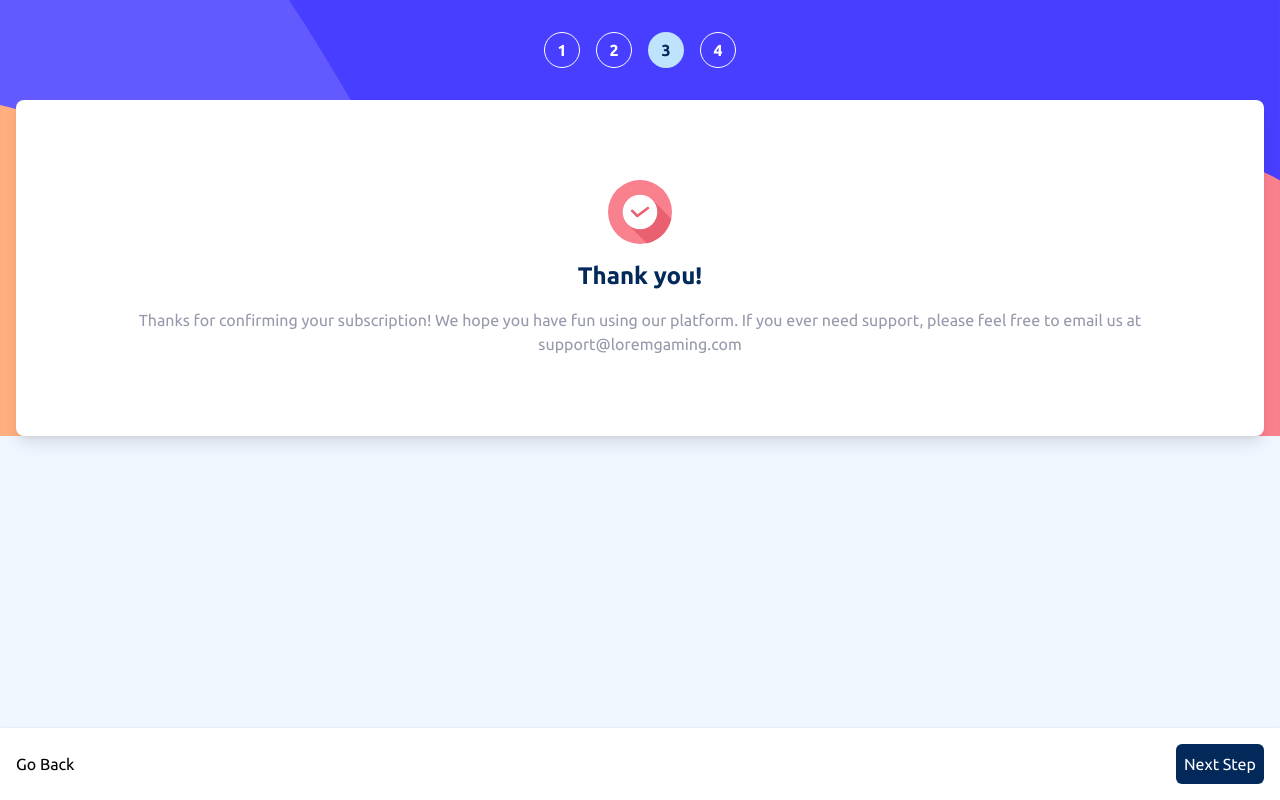
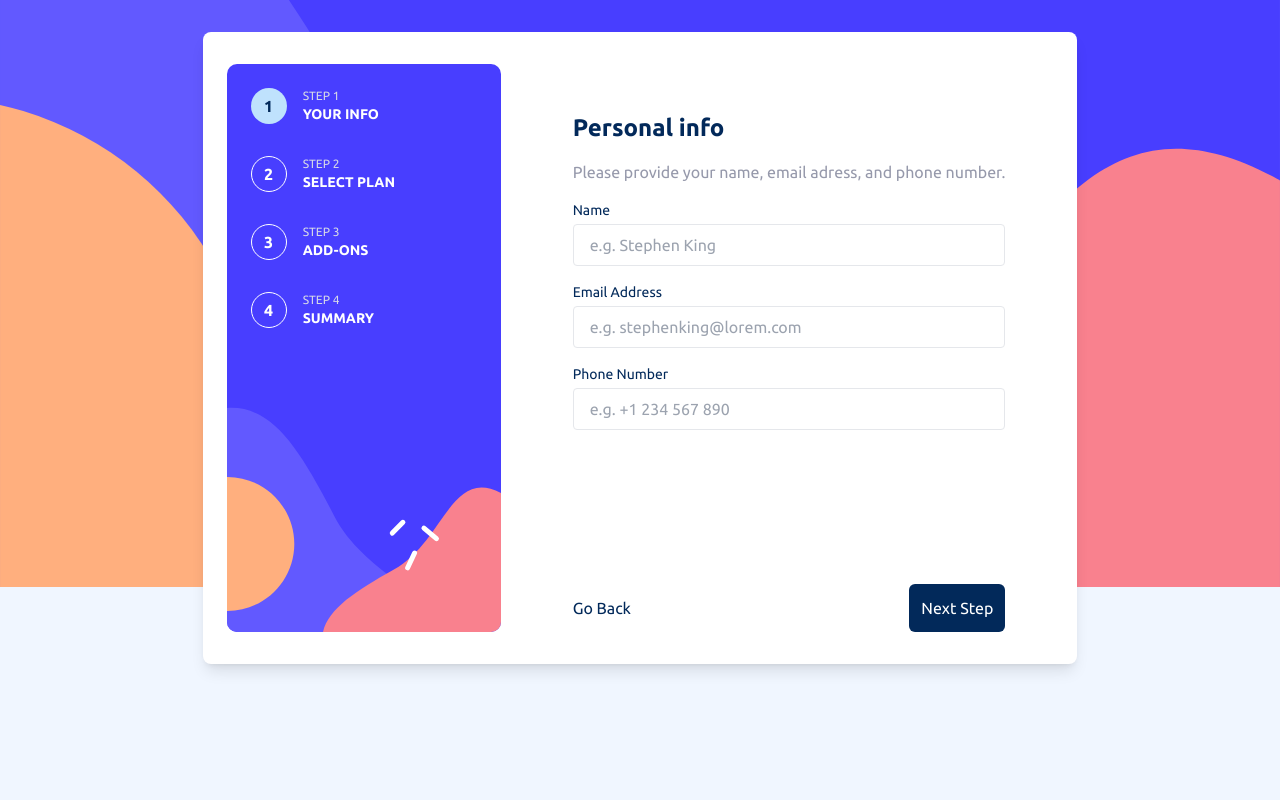
Before and after one commit to kelly-jsx/multi-step-form, a React (Vite) app: page /2 in a window 1280 px wide. Built offline with nearby package versions, Linux system fonts and the light colour scheme.

Commit message:
Form, Step1 design for desktop

```diff
--- a/src/components/App.tsx
+++ b/src/components/App.tsx
@@ -14,19 +14,20 @@ import { Step } from './Header/Step'
 
 const steps = ['Your Info', 'Select plan', 'ADD-ONS', 'Summary']
 
-const curr = 3
+const curr = 1
 
 function App() {
   return (
     <div className="h-screen w-screen bg-mangolia">
       <div
-        className="flex h-max w-screen flex-col items-center gap-8 px-4 pt-8"
+        className="flex h-screen w-screen flex-col items-center gap-8 px-4 pt-8"
         style={{
           backgroundImage: `url(${sidebarMobile})`,
           backgroundRepeat: 'no-repeat',
           backgroundSize: '100% auto'
         }}
       >
+        <div className="flex lg:hidden">
           <Header>
             {steps.map((description: string, index: number) => (
               <Step
@@ -36,8 +37,9 @@ function App() {
               />
             ))}
           </Header>
-        <div>
-          <Step5 />
+        </div>
+        <div className="self-center">
+          <Step1 steps={steps} curr={curr} />
           <Outlet />
         </div>
         <BottomNav />
--- a/src/components/BottomNav.tsx
+++ b/src/components/BottomNav.tsx
@@ -1,6 +1,6 @@
 export const BottomNav = () => {
   return (
-    <section className="fixed inset-x-0 bottom-0 z-10 flex items-center justify-between bg-white p-4 shadow">
+    <section className="fixed inset-x-0 bottom-0 z-10 flex items-center justify-between bg-white p-4 shadow lg:hidden">
       <p>Go Back</p>
       <button className="rounded-md bg-blue-marine p-2 text-white">
         Next Step
--- a/src/components/Form/Form.tsx
+++ b/src/components/Form/Form.tsx
@@ -1,17 +1,47 @@
+import { Step } from 'components/Header/Step'
 import React from 'react'
+
+import sidebarDesktop from './../../public/bg-sidebar-desktop.svg'
 
 type Props = {
   title: string
   description: string
   children: React.ReactNode
+  steps: []
+  curr: number
 }
 
-export const Form = ({ title, description, children }: Props) => {
+export const Form = ({ title, description, children, steps, curr }: Props) => {
   return (
-    <form className="flex w-full flex-col gap-4 rounded-lg bg-white px-6 py-8 text-blue-marine shadow-lg">
-      <h1 className="text-2xl font-bold">{title}</h1>
-      <p className="text-gray-cool">{description}</p>
-      {children}
+    <form className="flex w-full rounded-lg bg-white px-6 py-8 text-blue-marine shadow-lg lg:gap-6">
+      <div className="hidden h-full w-max rounded-md lg:flex">
+        <img src={sidebarDesktop} alt="" className="" />
+        <figcaption className="absolute flex flex-col gap-8 p-6">
+          {steps.map((description: string, index: number) => (
+            <Step
+              step={index + 1}
+              key={index}
+              currentStep={index == curr - 1}
+              description={description}
+            />
+          ))}
+        </figcaption>
+      </div>
+      <div className="flex flex-col">
+        <div className="flex flex-col gap-4 lg:p-12">
+          <h1 className="text-2xl font-bold">{title}</h1>
+          <p className="text-gray-cool">{description}</p>
+          {children}
+        </div>
+        <div className="hidden h-full items-end px-12 lg:flex">
+          <div className="flex w-full items-center justify-between">
+            <p>Go Back</p>
+            <button className="rounded-md bg-blue-marine p-3 text-white transition duration-300 ease-in-out hover:bg-blue-purplish">
+              Next Step
+            </button>
+          </div>
+        </div>
+      </div>
     </form>
   )
 }
--- a/src/components/Header/Header.tsx
+++ b/src/components/Header/Header.tsx
@@ -1,6 +1,4 @@
 import React from 'react'
-import sidebarMobile from './../../public/bg-sidebar-mobile.svg'
-import { Step } from './Step'
 
 export const Header = ({ children }: { children: React.ReactNode }) => {
   return (
--- a/src/components/Header/Step.tsx
+++ b/src/components/Header/Step.tsx
@@ -1,18 +1,31 @@
 type Props = {
   step: number
   currentStep?: boolean
+  description?: string
 }
-
-export const Step = ({ step, currentStep }: Props) => {
+``
+export const Step = ({ step, description, currentStep }: Props) => {
   return (
     <>
       {currentStep ? (
-        <div className="flex h-9 w-9 items-center justify-center rounded-full bg-blue-light font-bold text-blue-marine">
-          {step}
+        <div className="flex items-center gap-4">
+          <div className="flex h-9 w-9 items-center justify-center rounded-full bg-blue-light font-bold text-blue-marine">
+            {step}
+          </div>
+          <div className="hidden flex-col uppercase lg:flex">
+            <p className="text-xs text-gray-light">step {step}</p>
+            <p className="text-sm font-bold text-white">{description}</p>
+          </div>
         </div>
       ) : (
-        <div className="flex h-9 w-9 items-center justify-center rounded-full border border-white font-bold text-white">
-          {step}
+        <div className="flex items-center gap-4">
+          <div className="flex h-9 w-9 items-center justify-center rounded-full border border-white font-bold text-white">
+            {step}
+          </div>
+          <div className="hidden flex-col uppercase lg:flex">
+            <p className="text-xs text-gray-light">step {step}</p>
+            <p className="text-sm font-bold text-white">{description}</p>
+          </div>
         </div>
       )}
     </>
--- a/src/pages/Step1.tsx
+++ b/src/pages/Step1.tsx
@@ -1,11 +1,17 @@
 import { Form } from 'components/Form/Form'
 import { FormText } from 'components/Form/FormText'
 
-export const Step1 = () => {
+type Props = {
+  steps: []
+}
+
+export const Step1 = ({ steps }: Props) => {
   return (
     <Form
       title="Personal info"
       description="Please provide your name, email adress, and phone number."
+      steps={steps}
+      curr={1}
     >
       <FormText
         iType="text"
```
Lines whose indentation alone changed are shown as unchanged.
